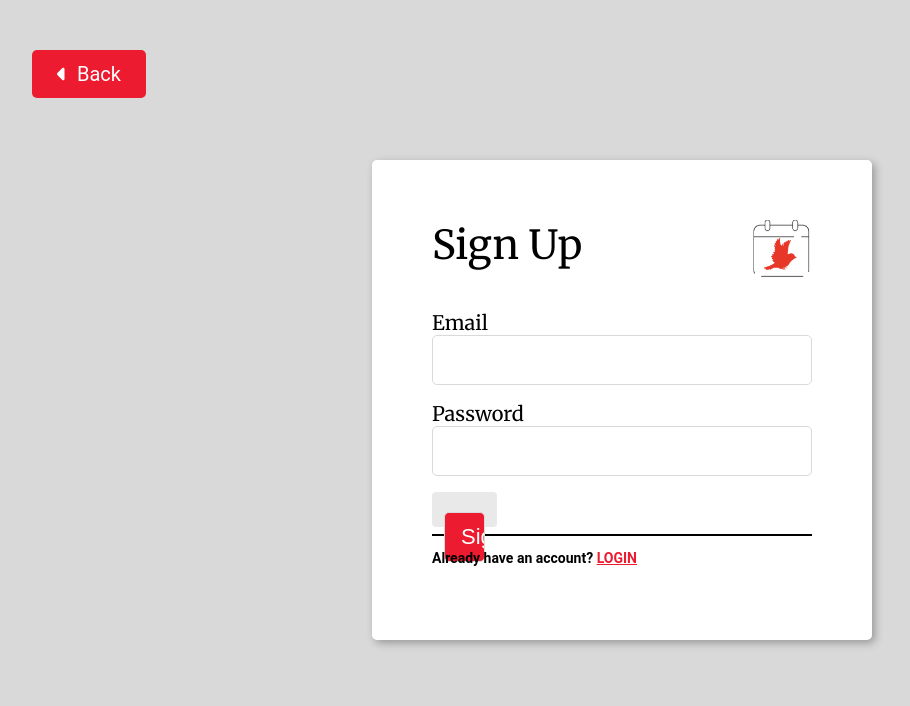
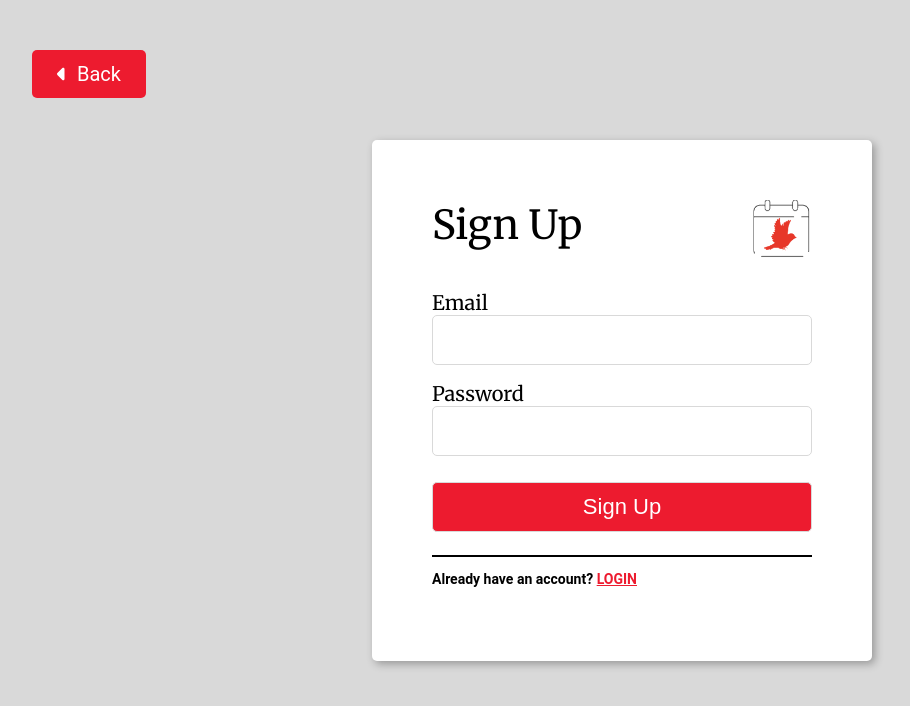
Before and after one commit to MichaelangJason/COMP307-Final-Project, a React (Create React App) app in the folder frontend/: page /signup in a window 1280 px wide. Shown: the top 706 px of the page, without its empty margins (18-928 px from the left). Built offline with nearby package versions, Linux system fonts and the light colour scheme.

Commit message:
Fix bug and  error caused from component profileBox.tsx

```diff
--- a/frontend/src/public-pages/LogIn.tsx
+++ b/frontend/src/public-pages/LogIn.tsx
@@ -105,7 +105,7 @@ const LogIn = () => {
               // required
             />
 
-            <div className="submit-button">
+            <div className="submit-signup-login-button">
               <input type="submit" value="Log In" />
             </div>
           </form>
--- a/frontend/src/public-pages/SignUp.tsx
+++ b/frontend/src/public-pages/SignUp.tsx
@@ -98,7 +98,7 @@ const SignUp = () => {
               onChange={handleChange}
             />
 
-            <div className="submit-button">
+            <div className="submit-signup-login-button">
               <input type="submit" value="Sign Up" />
             </div>
           </form>
--- a/frontend/src/styles/LogIn_n_SignUp.scss
+++ b/frontend/src/styles/LogIn_n_SignUp.scss
@@ -71,12 +71,12 @@ form input {
   margin-bottom: 16px;
 }
 
-.page-body input:hover:not(.submit-button) {
+.page-body input:hover:not(.submit-signup-login-button) {
   padding: 0 14px 0 14px;
   border: 2px solid colors.$brightRed;
 }
 
-form .submit-button input {
+form .submit-signup-login-button input {
   border-radius: 5px;
   margin-top: 10px;
   background-color: colors.$brightRed;
```
Also changed, not shown: frontend/src/images/profilepic.png (added), 1 other file (tests, documents, lock files or other folders).
